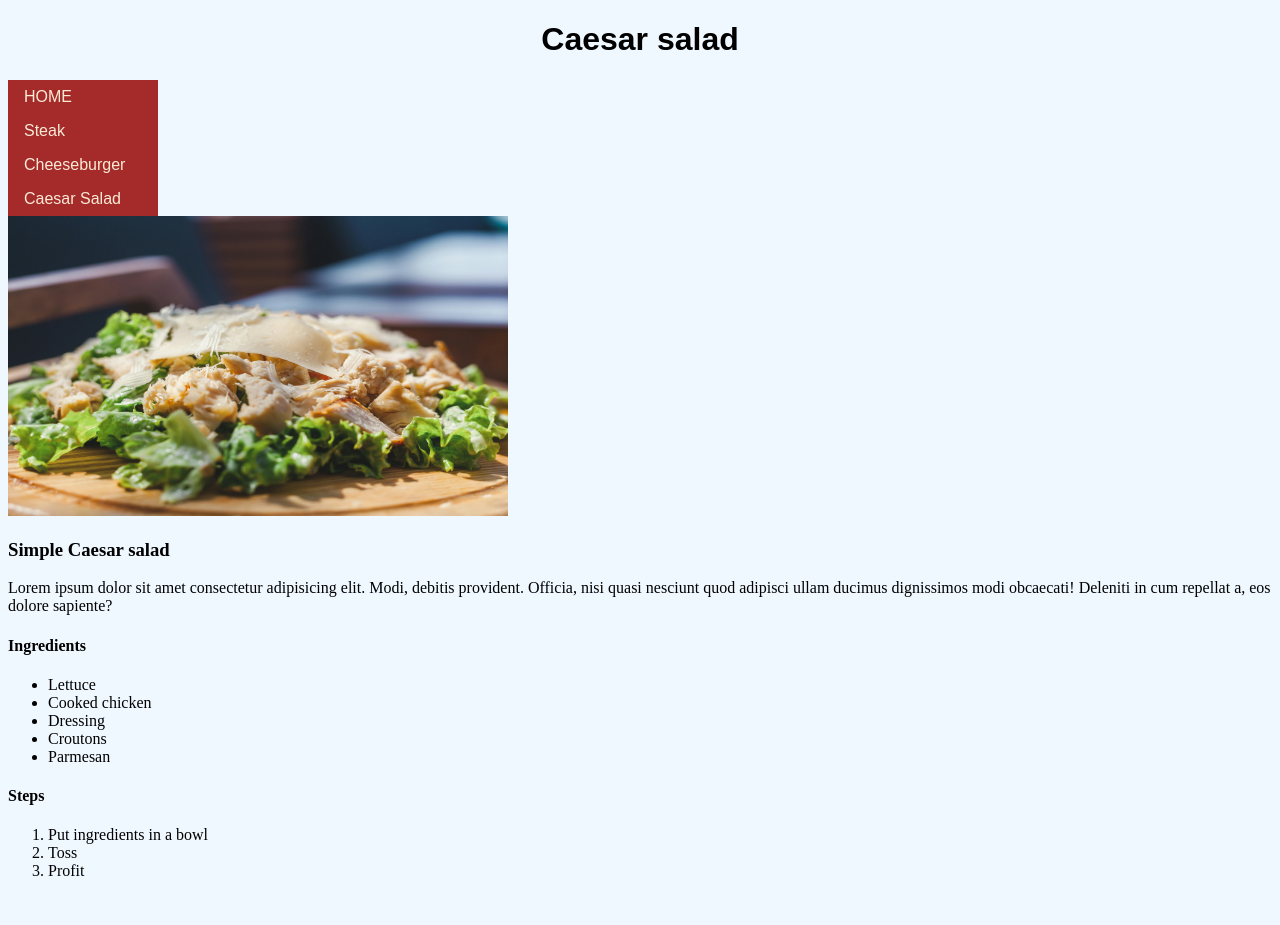
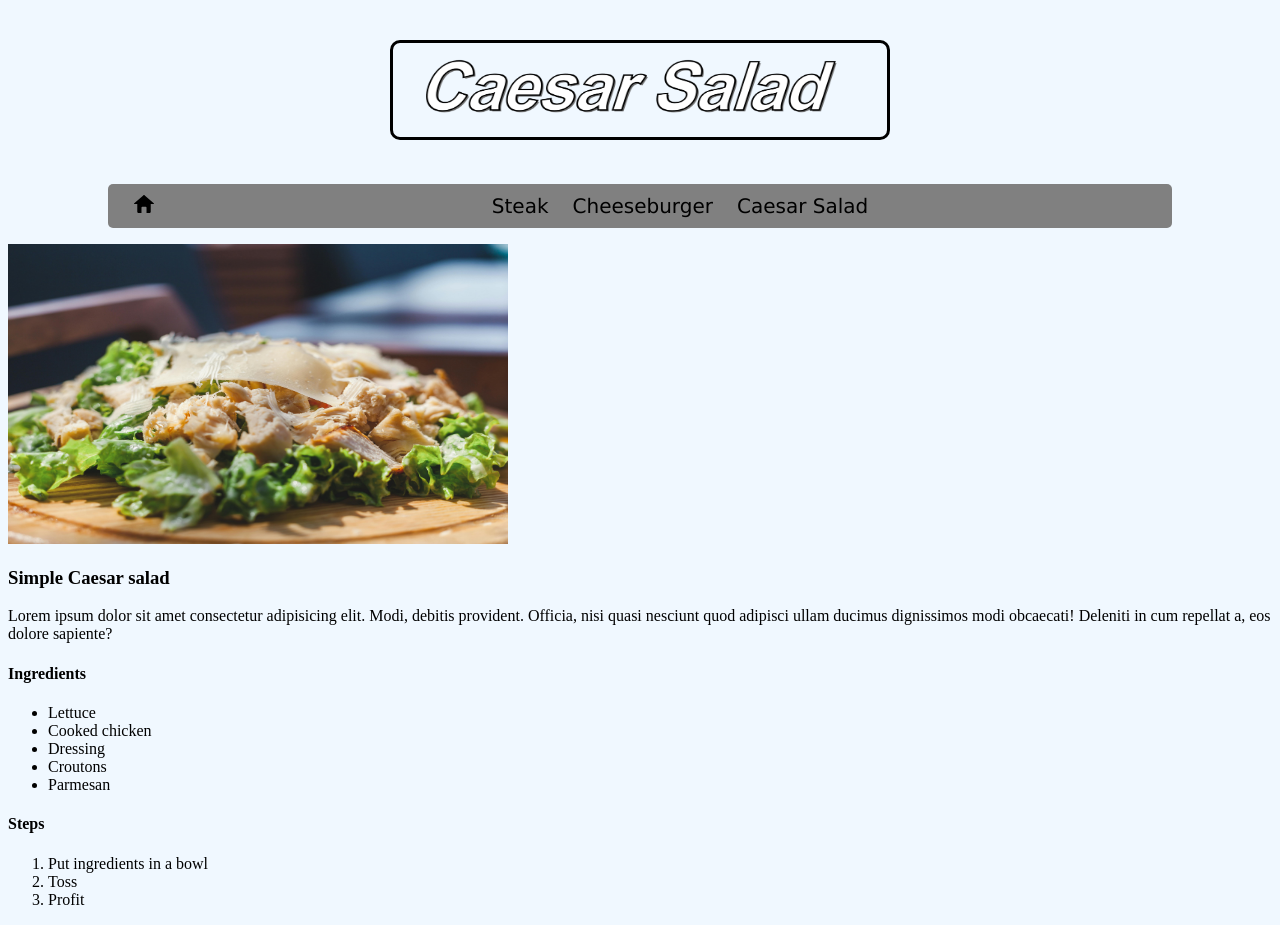
Before and after one commit to josefbath/odin-recipes, a plain HTML site: page recipes/salad.html in a window 1280 px wide. Before the commit the page ends 896 px from the top, so only its background shows below. Drawn offline with Linux system fonts and the light colour scheme.

Commit message:
new file:   images/caesarsalad_logo.png 	new file:   images/cheeseburger_logo.png 	new file:   images/logo.png 	new file:   images/steak_logo.png 	modified:   index.html 	modified:   recipes/cheeseburger.html 	modified:   recipes/salad.html     modified:   recipes/steak.html 	modified:   styles.css 	new file:   ui/home.svg

```diff
--- a/recipes/salad.html
+++ b/recipes/salad.html
@@ -7,14 +7,19 @@
     <link rel="stylesheet" href="../styles.css">
 </head>
 <body>
-    <h1>Caesar salad</h1>
-    <ul class="nav">
-        <li class="button"> <a href="../index.html">HOME</a></li>
-        <li class="button"><a href="../recipes/steak.html">Steak</a> </li>
-            <li class="button"><a href="../recipes/cheeseburger.html">Cheeseburger</a></li>
-                <li class="button"> <a href="../recipes/salad.html">Caesar Salad</a></li>
+    <div class="logo">
+        <img class="img" src="../images/caesarsalad_logo.png" alt="Caesar Salad" width="500" height="100">
+    </div>
+    <div class="navbar">
+        <ul>
+            <li class="homebutton"><a href="../index.html"><img src="../ui/home.svg" width="20px" height="20"></a></li>
+            <li><a href="./steak.html">Steak</a> </li>
+                <li><a href="./cheeseburger.html">Cheeseburger</a></li>
+                    <li><a href="./salad.html">Caesar Salad</a></li>
 
-    </ul>
+
+        </ul>
+    </div>
     <img src="../images/salad.jpg" alt="Salad Photo" width="500" height="300">
     <h3>Simple Caesar salad</h3>
     <p>Lorem ipsum dolor sit amet consectetur adipisicing elit. Modi, debitis provident. Officia, nisi quasi nesciunt quod adipisci ullam ducimus dignissimos modi obcaecati! Deleniti in cum repellat a, eos dolore sapiente?</p>
--- a/styles.css
+++ b/styles.css
@@ -1,25 +1,50 @@
-h1 {
-    text-align: center;
-    font-family: Arial, Helvetica, sans-serif;
-    font-weight: bold;
+* {
+    box-sizing: border-box;
 }
 
 body {
     background-color: aliceblue;
 }
 
-.nav {
-    list-style-type: none;
-    margin: 0;
-    padding: 0;
-    width: 150px;
-    background-color: brown;
+.logo {
+    max-width: fit-content;
+    margin: 40px auto ;
+
 }
 
-.button a {
-    display: block;
-    color: antiquewhite;
-    padding: 8px 16px;
+.logo img {
+    border-style: solid;
+    padding-top: 5px;
+    border-radius: 10px;
+}
+
+
+.navbar {
+    text-align: center;
+    background-color: gray;
+    margin: 0 100px;
+    border-radius: 5px;
+
+
+}
+
+
+.navbar li{
+    display: inline-block;
+    padding: 10px;
+
+}
+
+.navbar li a{
     text-decoration: none;
-    font-family: Arial, Helvetica, sans-serif;
+    font-size: 20px;
+    font-family: 'Lucida Sans', 'Lucida Sans Regular', 'Lucida Grande', 'Lucida Sans Unicode', Geneva, Verdana, sans-serif;
+    color: #000;
 }
+
+
+.navbar .homebutton {
+    float: left;
+    transform: translateX(-60%);
+
+}
```
Also changed, not shown: index.html (+11 -5 lines), recipes/cheeseburger.html (+12 -7 lines), recipes/steak.html (+12 -7 lines), images/caesarsalad_logo.png (added), images/cheeseburger_logo.png (added), images/logo.png (added), images/steak_logo.png (added), ui/home.svg (added).
